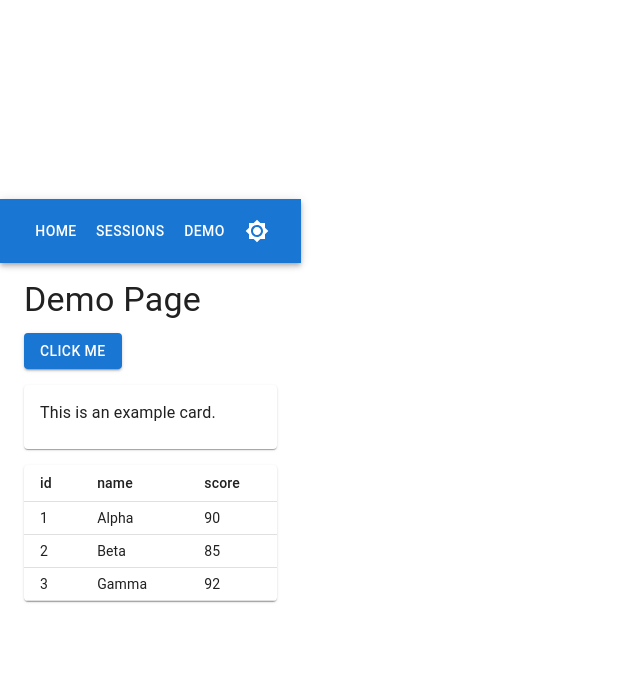
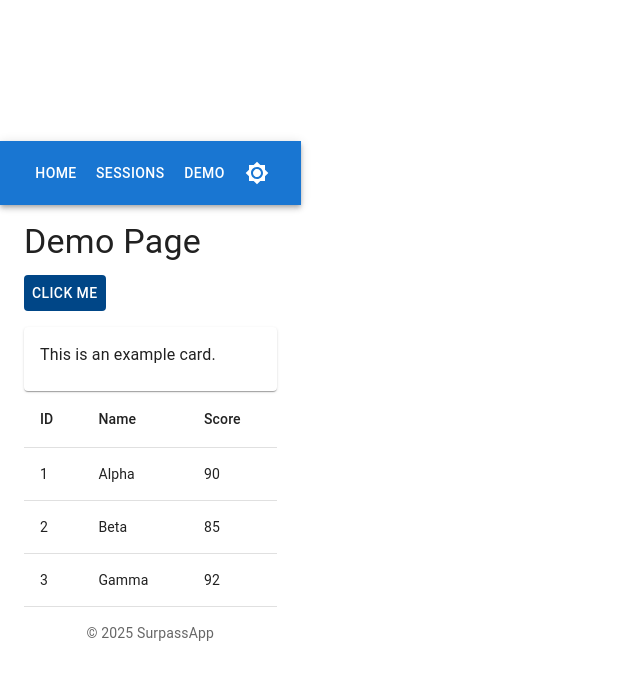
Before and after one commit to jlturner5597/SurpassApp, a React (Vite) app in the folder frontend/: page /demo in a window 1280 px wide. Shown: the top 680 px of the page, without its empty margins (0-640 px from the left). Built offline with nearby package versions, Linux system fonts and the light colour scheme.

Commit message:
Resolve merge conflicts for demo features

```diff
--- a/frontend/src/App.jsx
+++ b/frontend/src/App.jsx
@@ -5,7 +5,7 @@ import { lightTheme, darkTheme } from './theme'
 import Home from './pages/Home'
 import Sessions from './pages/Sessions'
 import Demo from './pages/Demo'
-import Header from './components/Header'
+import { Header, Footer } from './components'
 
 export default function App() {
   const [mode, setMode] = useState(() => localStorage.getItem('theme') || 'light')
@@ -30,6 +30,7 @@ export default function App() {
             <Route path="/demo" element={<Demo />} />
           </Routes>
         </Container>
+        <Footer />
       </Router>
     </ThemeProvider>
   )
--- a/frontend/src/components/DataTable.jsx
+++ b/frontend/src/components/DataTable.jsx
@@ -1,37 +1,35 @@
-import {
-  Table,
-  TableBody,
-  TableCell,
-  TableContainer,
-  TableHead,
-  TableRow,
-  Paper,
-} from '@mui/material'
+import { Table, TableHead, TableBody, TableRow, TableCell } from '@mui/material'
+import PropTypes from 'prop-types'
 
-export default function DataTable({ rows = [] }) {
-  if (!rows.length) return null
-  const columns = Object.keys(rows[0])
-
+export default function DataTable({ columns, rows }) {
   return (
-    <TableContainer component={Paper} sx={{ marginTop: 2 }}>
-      <Table size="small">
+    <Table>
       <TableHead>
         <TableRow>
-            {columns.map((col) => (
-              <TableCell key={col}>{col}</TableCell>
+          {columns.map(col => (
+            <TableCell key={col.field}>{col.headerName}</TableCell>
           ))}
         </TableRow>
       </TableHead>
       <TableBody>
-          {rows.map((row, idx) => (
-            <TableRow key={idx}>
-              {columns.map((col) => (
-                <TableCell key={col}>{row[col]}</TableCell>
+        {rows.map((row, index) => (
+          <TableRow key={row.id || index}>
+            {columns.map(col => (
+              <TableCell key={col.field}>{row[col.field]}</TableCell>
             ))}
           </TableRow>
         ))}
       </TableBody>
     </Table>
-    </TableContainer>
   )
 }
+
+DataTable.propTypes = {
+  columns: PropTypes.arrayOf(
+    PropTypes.shape({
+      field: PropTypes.string.isRequired,
+      headerName: PropTypes.string.isRequired,
+    })
+  ).isRequired,
+  rows: PropTypes.arrayOf(PropTypes.object).isRequired,
+}
--- /dev/null
+++ b/frontend/src/components/Footer.jsx
@@ -0,0 +1,11 @@
+import { Box, Typography } from '@mui/material'
+
+export default function Footer() {
+  return (
+    <Box component="footer" sx={{ padding: 2, textAlign: 'center' }}>
+      <Typography variant="body2" color="text.secondary">
+        &copy; {new Date().getFullYear()} SurpassApp
+      </Typography>
+    </Box>
+  )
+}
--- a/frontend/src/components/Header.jsx
+++ b/frontend/src/components/Header.jsx
@@ -1,14 +1,15 @@
 import { AppBar, Toolbar, IconButton, Button } from '@mui/material'
 import { Brightness4, Brightness7 } from '@mui/icons-material'
-import { Link } from 'react-router-dom'
+import { Link as RouterLink } from 'react-router-dom'
+import PropTypes from 'prop-types'
 
 export default function Header({ mode, toggleTheme }) {
   return (
     <AppBar position="static">
       <Toolbar>
-        <Button color="inherit" component={Link} to="/">Home</Button>
-        <Button color="inherit" component={Link} to="/sessions">Sessions</Button>
-        <Button color="inherit" component={Link} to="/demo">Demo</Button>
+        <Button color="inherit" component={RouterLink} to="/">Home</Button>
+        <Button color="inherit" component={RouterLink} to="/sessions">Sessions</Button>
+        <Button color="inherit" component={RouterLink} to="/demo">Demo</Button>
         <IconButton color="inherit" onClick={toggleTheme} sx={{ marginLeft: 'auto' }}>
           {mode === 'light' ? <Brightness7 /> : <Brightness4 />}
         </IconButton>
@@ -16,3 +17,8 @@ export default function Header({ mode, toggleTheme }) {
     </AppBar>
   )
 }
+
+Header.propTypes = {
+  mode: PropTypes.string.isRequired,
+  toggleTheme: PropTypes.func.isRequired,
+}
--- /dev/null
+++ b/frontend/src/components/PageLayout.jsx
@@ -0,0 +1,40 @@
+import { AppBar, Toolbar, IconButton, Button, Container, Box, Typography } from '@mui/material'
+import { Brightness4, Brightness7 } from '@mui/icons-material'
+import { Link } from 'react-router-dom'
+import { useMemo, useState } from 'react'
+import { ThemeProvider, CssBaseline } from '@mui/material'
+import { lightTheme, darkTheme } from '../theme'
+
+export default function PageLayout({ children }) {
+  const [mode, setMode] = useState(() => localStorage.getItem('theme') || 'light')
+  const theme = useMemo(() => (mode === 'light' ? lightTheme : darkTheme), [mode])
+
+  const toggleTheme = () => {
+    const next = mode === 'light' ? 'dark' : 'light'
+    setMode(next)
+    localStorage.setItem('theme', next)
+  }
+
+  return (
+    <ThemeProvider theme={theme}>
+      <CssBaseline />
+      <Box display="flex" flexDirection="column" minHeight="100vh">
+        <AppBar position="static">
+          <Toolbar>
+            <Button color="inherit" component={Link} to="/">Home</Button>
+            <Button color="inherit" component={Link} to="/sessions">Sessions</Button>
+            <IconButton color="inherit" onClick={toggleTheme} sx={{ marginLeft: 'auto' }}>
+              {mode === 'light' ? <Brightness7 /> : <Brightness4 />}
+            </IconButton>
+          </Toolbar>
+        </AppBar>
+        <Container sx={{ mt: 2, flexGrow: 1 }}>
+          {children}
+        </Container>
+        <Box component="footer" sx={{ p: 2, textAlign: 'center' }}>
+          <Typography variant="caption">© 2025 Surpass Utilities</Typography>
+        </Box>
+      </Box>
+    </ThemeProvider>
+  )
+}
--- a/frontend/src/components/PrimaryButton.jsx
+++ b/frontend/src/components/PrimaryButton.jsx
@@ -1,9 +1,11 @@
-import { Button } from '@mui/material'
+import { styled, Button } from '@mui/material'
 
-export default function PrimaryButton({ children, ...props }) {
-  return (
-    <Button variant="contained" color="primary" {...props}>
-      {children}
-    </Button>
-  )
-}
+const PrimaryButton = styled(Button)(({ theme }) => ({
+  color: theme.palette.common.white,
+  backgroundColor: '#004687',
+  '&:hover': {
+    backgroundColor: '#002D62',
+  },
+}))
+
+export default PrimaryButton
--- /dev/null
+++ b/frontend/src/components/index.js
@@ -0,0 +1,4 @@
+export { default as Header } from './Header.jsx'
+export { default as Footer } from './Footer.jsx'
+export { default as PrimaryButton } from './PrimaryButton.jsx'
+export { default as DataTable } from './DataTable.jsx'
--- a/frontend/src/pages/Demo.jsx
+++ b/frontend/src/pages/Demo.jsx
@@ -1,6 +1,12 @@
 import { Typography, Card, CardContent } from '@mui/material'
 import PrimaryButton from '../components/PrimaryButton'
 import DataTable from '../components/DataTable'
+
+const columns = [
+  { field: 'id', headerName: 'ID' },
+  { field: 'name', headerName: 'Name' },
+  { field: 'score', headerName: 'Score' },
+]
 
 const rows = [
   { id: 1, name: 'Alpha', score: 90 },
@@ -20,7 +26,7 @@ export default function Demo() {
           <Typography variant="body1">This is an example card.</Typography>
         </CardContent>
       </Card>
-      <DataTable rows={rows} />
+      <DataTable columns={columns} rows={rows} />
     </div>
   )
 }
--- a/frontend/src/pages/Home.jsx
+++ b/frontend/src/pages/Home.jsx
@@ -1,5 +1,10 @@
 import { Typography } from '@mui/material'
+import PageLayout from '../components/PageLayout'
 
 export default function Home() {
-  return <Typography variant="h4" component="h2">Home Page</Typography>
+  return (
+    <PageLayout>
+      <Typography variant="h4" component="h2">Home Page</Typography>
+    </PageLayout>
+  )
 }
--- a/frontend/src/pages/Sessions.jsx
+++ b/frontend/src/pages/Sessions.jsx
@@ -1,5 +1,48 @@
-import { Typography } from '@mui/material'
+import { Typography, CircularProgress, Alert } from '@mui/material'
+import { useEffect, useState } from 'react'
+import PageLayout from '../components/PageLayout'
+import DataTable from '../components/DataTable'
+
+const columns = [
+  { field: 'id', headerName: 'ID' },
+  { field: 'candidate_name', headerName: 'Candidate' },
+  { field: 'score', headerName: 'Score' },
+  { field: 'status', headerName: 'Status' },
+]
 
 export default function Sessions() {
-  return <Typography variant="h4" component="h2">Sessions Page</Typography>
+  const [sessions, setSessions] = useState([])
+  const [loading, setLoading] = useState(true)
+  const [error, setError] = useState(null)
+
+  useEffect(() => {
+    fetch('/reports/test-sessions/json')
+      .then((res) => {
+        if (!res.ok) {
+          throw new Error('Failed to load sessions')
+        }
+        return res.json()
+      })
+      .then((data) => setSessions(data))
+      .catch((err) => setError(err.toString()))
+      .finally(() => setLoading(false))
+  }, [])
+
+  let content
+  if (loading) {
+    content = <CircularProgress data-testid="loading" />
+  } else if (error) {
+    content = <Alert severity="error">{error}</Alert>
+  } else {
+    content = <DataTable columns={columns} rows={sessions} />
+  }
+
+  return (
+    <PageLayout>
+      <Typography variant="h4" component="h2" gutterBottom>
+        Sessions
+      </Typography>
+      {content}
+    </PageLayout>
+  )
 }
--- a/frontend/src/theme.js
+++ b/frontend/src/theme.js
@@ -9,5 +9,9 @@ export const lightTheme = createTheme({
 export const darkTheme = createTheme({
   palette: {
     mode: 'dark',
+    primary: { main: '#0a3d62' },
+    secondary: { main: '#d63031' },
+    background: { default: '#121212', paper: '#1d1d1d' },
+    text: { primary: '#ffffff', secondary: '#b0b0b0' },
   },
 })
```
Lines whose indentation alone changed are shown as unchanged.
